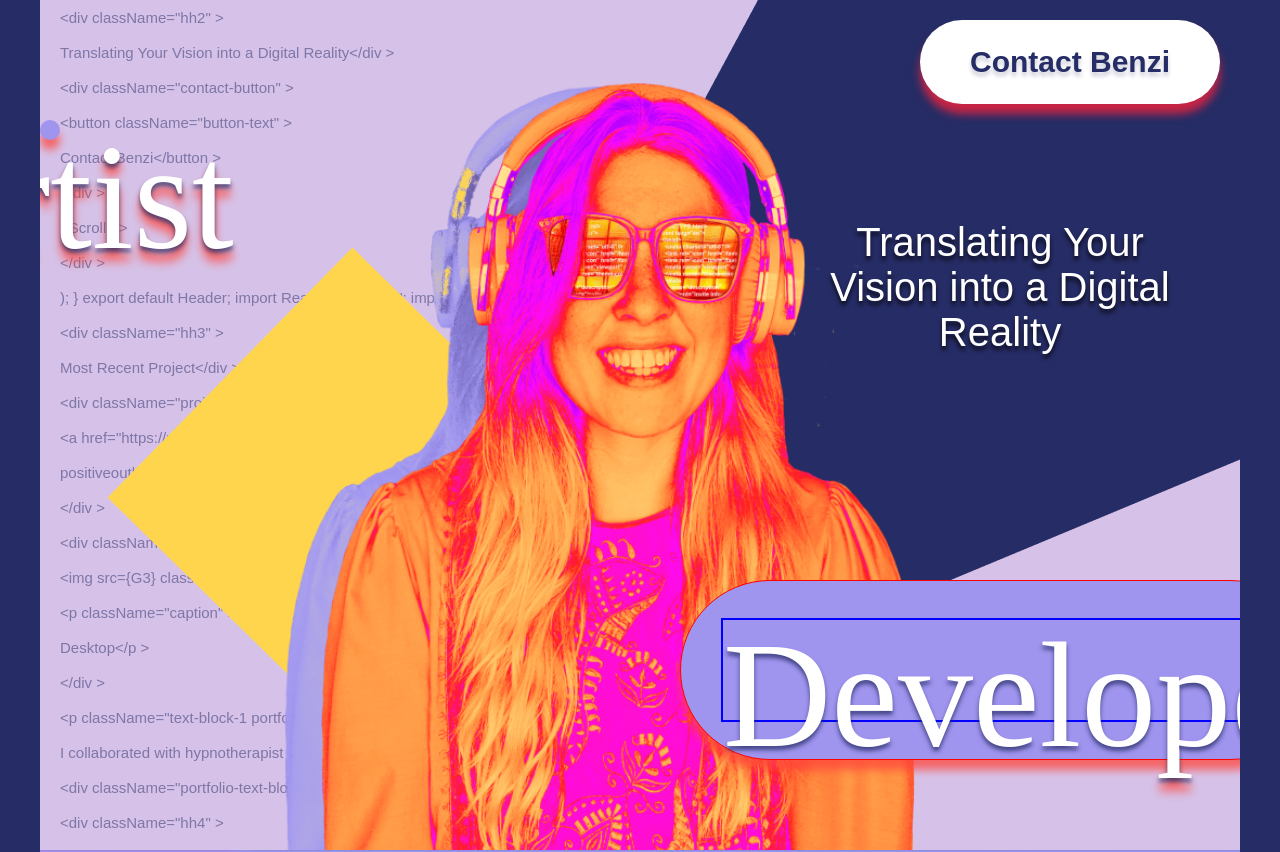
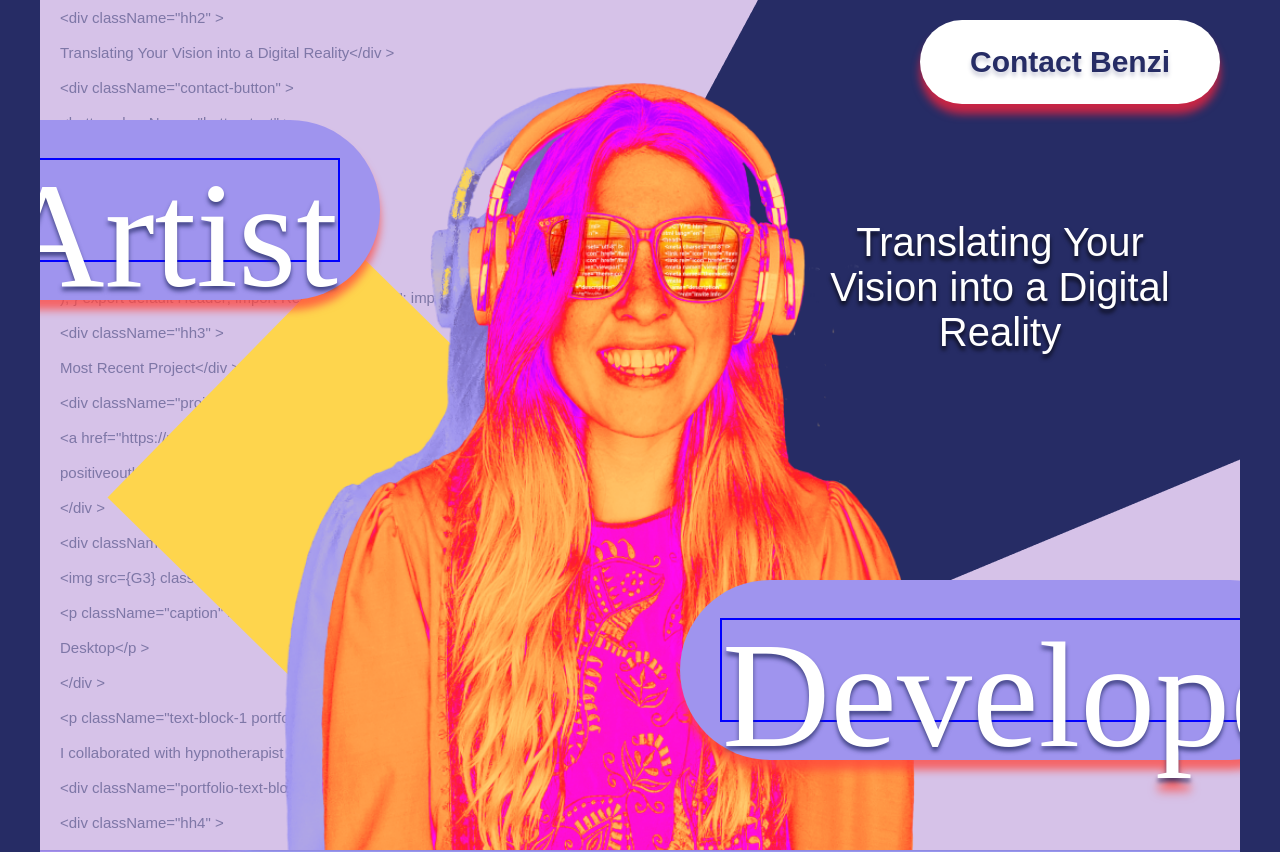
Before and after one commit to benzinow/portfolio, a React (Create React App) app: page / in a window 1280 px wide. Shown: the top 852 px of the page. Built offline with nearby package versions, Linux system fonts and the light colour scheme; a web font is replaced by a local one.

Commit message:
fixed line height on artist pill

```diff
--- a/src/components/Header.js
+++ b/src/components/Header.js
@@ -23,7 +23,7 @@ function Header() {
       />
       <div className="polygon-2"></div>
       <div className="laurels artist">
-        <div className="left-cut hh1">Artist</div>
+        <div className="hh1">Artist</div>
       </div>
 
       <div className="polygon-1"></div>
--- a/src/styles/header.css
+++ b/src/styles/header.css
@@ -44,10 +44,6 @@
   border-radius: 200px;
 }
 
-.left-cut {
-  margin-left: -150px;
-}
-
 .developer {
   grid-column-start: 33;
   grid-column-end: 65;
@@ -57,13 +53,18 @@
   display: flex;
   justify-content: left;
   align-items: center;
-  border: solid red 1px;
 }
 
 .artist {
   grid-column-start: 1;
   grid-row-start: 7;
+  grid-column-end: 18;
+  grid-row-end: 16;
   z-index: 2;
+  display: flex;
+  justify-content: right;
+  align-items: center;
+  margin-left: -100px;
 }
 
 .purple-benzi {
```
